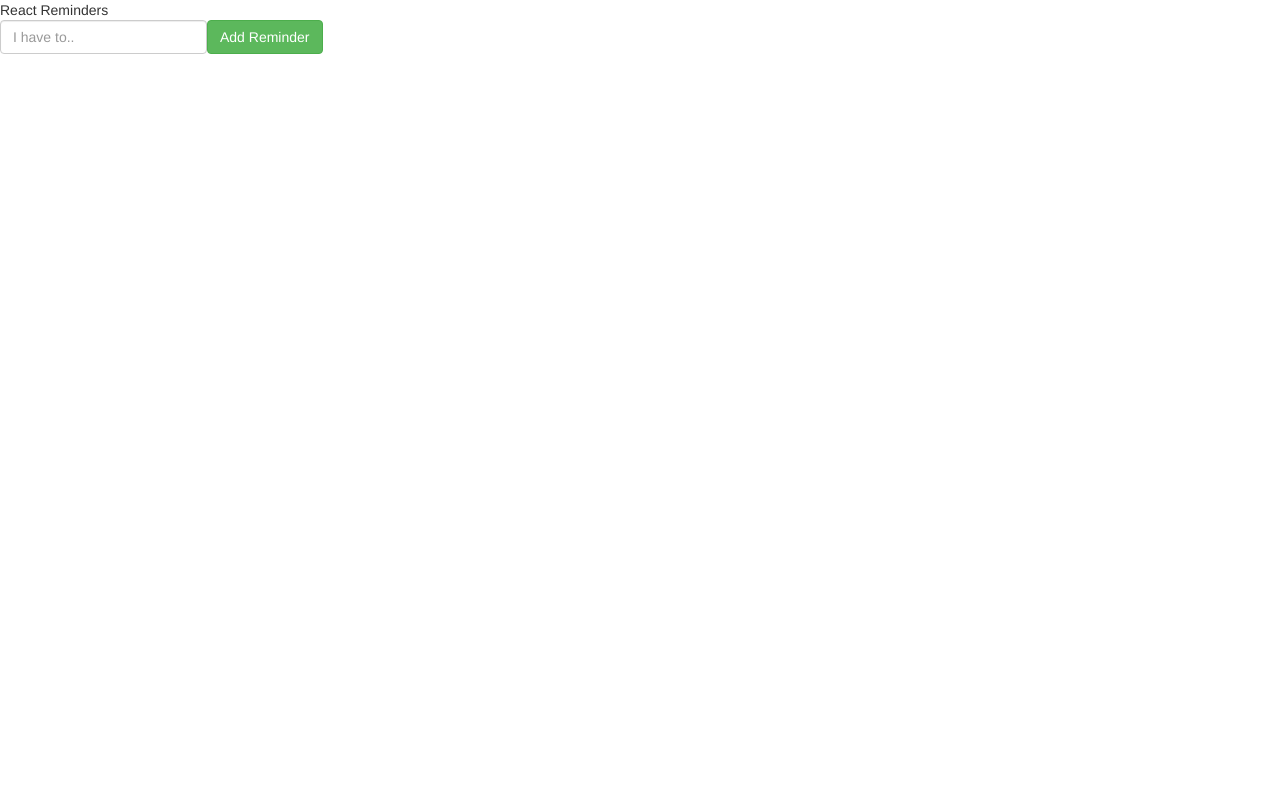
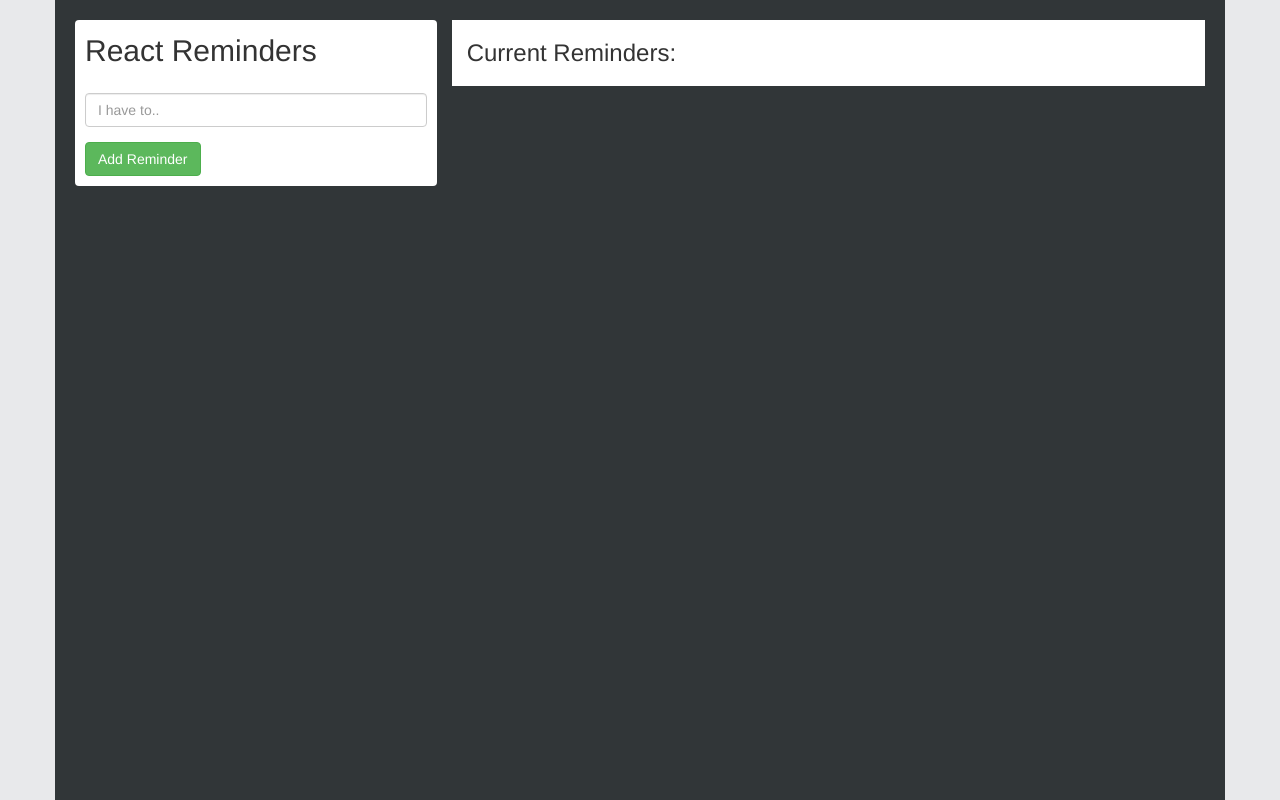
Before and after one commit to johngarcia9110/react-reminders, a React (Create React App) app: page / in a window 1280 px wide. Built offline with nearby package versions, Linux system fonts and the light colour scheme.

Commit message:
added styles to app

```diff
--- a/public/index.html
+++ b/public/index.html
@@ -8,6 +8,6 @@
     <title>React App</title>
   </head>
   <body>
-    <div id="root"></div>
+    <div class='container main-content' id="root"></div>
   </body>
 </html>
--- a/src/components/App.jsx
+++ b/src/components/App.jsx
@@ -17,14 +17,33 @@ class App extends Component{
         this.props.addReminder(this.state.text);
     }
 
+    renderReminders(){
+        const { reminders } = this.props;
+        return(
+            <ul className="list-group">
+                <h3>Current Reminders:</h3>
+                {
+                    reminders.map(reminder => {
+                        return(
+                            <li key={reminder.id} className="list-group-item">
+                                <div>{reminder.text}</div>
+                            </li>
+                        )
+                    })
+                }
+            </ul>
+        )
+    }
+
     render(){
-        console.log('this.props', this.props);
         return(
-            <div className="app">
+            <div className="app row">
+                <div className="col-md-4 no-margin-left">
+                    <div className="side-bar">
                         <div className="title">
                             React Reminders
                         </div>
-                <div className="form-inline">
+                        <div className="form">
                             <div className="form-group">
                                 <input className="form-control"
                                 placeholder="I have to.."
@@ -38,6 +57,11 @@ class App extends Component{
                             >Add Reminder</button>
                         </div>
                     </div>
+                </div>
+                <div className="col-md-8 side-bar-right">
+                    { this.renderReminders() }
+                </div>
+            </div>
         )
     }
 }
--- /dev/null
+++ b/src/index.css
@@ -0,0 +1,38 @@
+html{
+    height: 100%
+}
+body{
+   background: #E8E9EB;
+   height: 100%
+}
+
+.no-margin-left{
+    padding-left: 0px;
+}
+
+.side-bar{
+    background: #FFF;
+    padding: 10px;
+    border-radius: 4px;
+}
+
+.side-bar-right{
+    background: #FFF;
+}
+
+.main-content{
+    background: #313638;
+    height: 100%
+}
+
+.app{
+    padding: 20px;
+}
+
+.title{
+    font-size: 30px;
+    margin-bottom: 20px;
+}
+
+.form-inline{
+}
--- a/src/index.js
+++ b/src/index.js
@@ -1,6 +1,7 @@
 import React from 'react';
 import ReactDOM from 'react-dom';
 import App from './components/App';
+import './index.css';
 
 import { Provider } from 'react-redux';
 import { createStore } from 'redux';
```
Lines whose indentation alone changed are shown as unchanged.
